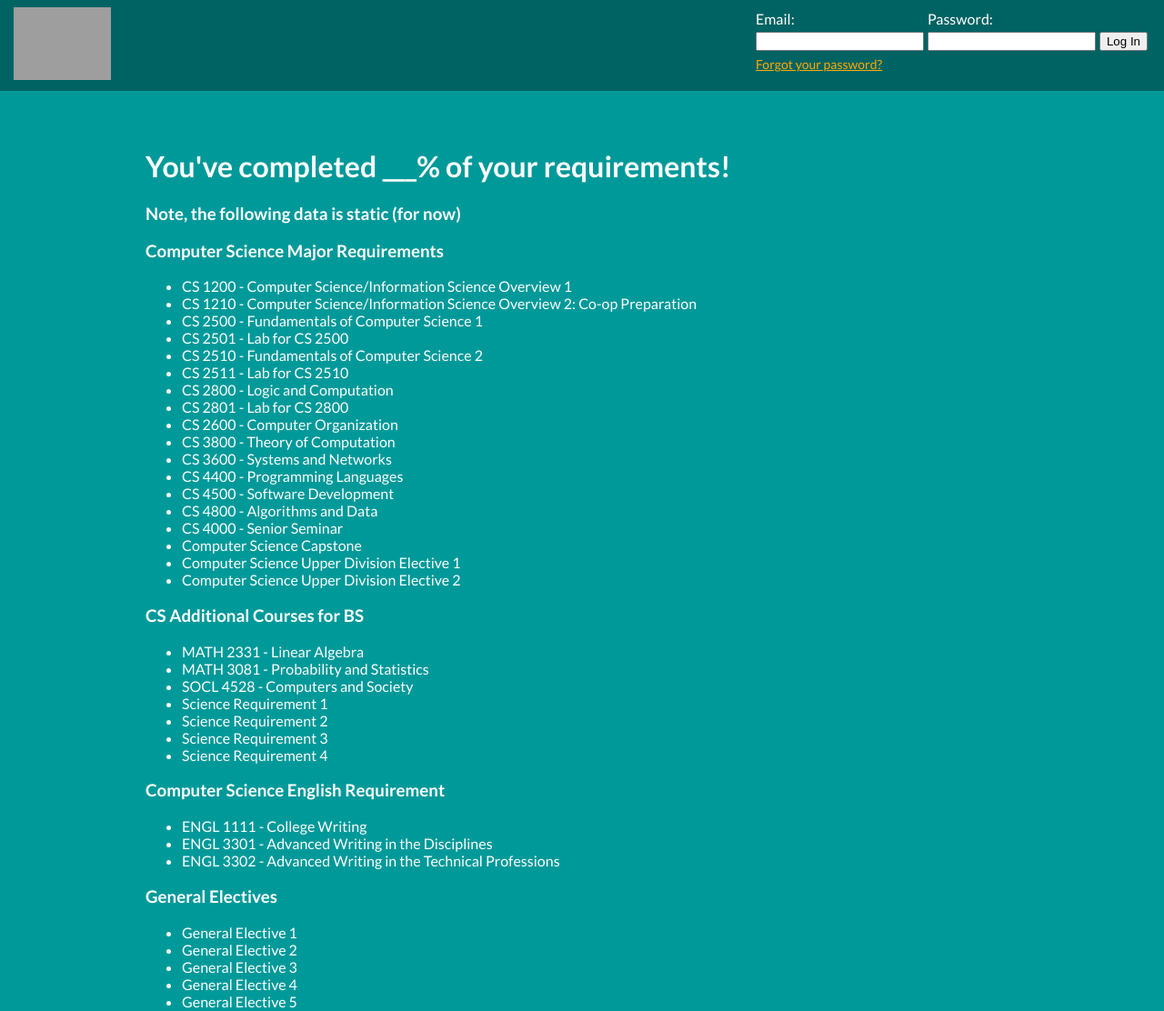
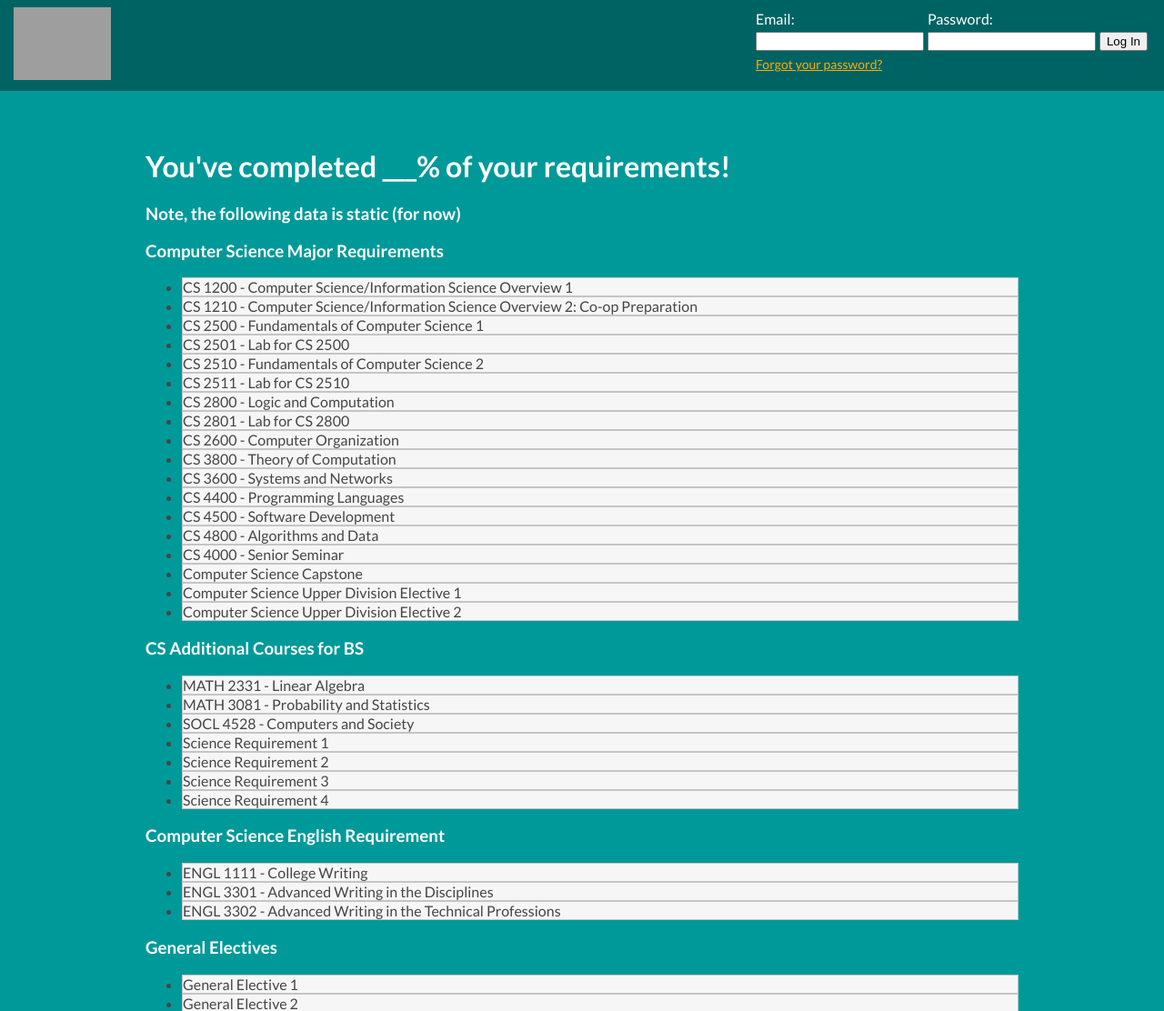
Before and after one commit to joshcaron/PrereqMe-Original, a PHP site: template application/views/dashboard/index.php in a window 1280 px wide. Shown: the top 1112 px of the page at 91% size. Run offline with PHP 8.4, Linux system fonts and the light colour scheme; the template is opened without the code that fills it, so the values that code supplies are empty; some libraries are stand-ins or nearby versions; grey boxes are pictures that could not be loaded.

Commit message:
add degree audit

```diff
--- a/application/views/dashboard/index.php
+++ b/application/views/dashboard/index.php
@@ -8,78 +8,78 @@
     <h3>Computer Science Major Requirements</h3>
     <div>
         <ul>
-            <li>CS 1200 - Computer Science/Information Science Overview 1</li>
-            <li>CS 1210 - Computer Science/Information Science Overview 2: Co-op Preparation</li>
-            <li>CS 2500 - Fundamentals of Computer Science 1</li>
-            <li>CS 2501 - Lab for CS 2500</li>
-            <li>CS 2510 - Fundamentals of Computer Science 2</li>
-            <li>CS 2511 - Lab for CS 2510</li>
-            <li>CS 2800 - Logic and Computation</li>
-            <li>CS 2801 - Lab for CS 2800</li>
-            <li>CS 2600 - Computer Organization</li>
-            <li>CS 3800 - Theory of Computation</li>
-            <li>CS 3600 - Systems and Networks</li>
-            <li>CS 4400 - Programming Languages</li>
-            <li>CS 4500 - Software Development</li>
-            <li>CS 4800 - Algorithms and Data</li>
-            <li>CS 4000 - Senior Seminar</li>
-            <li>Computer Science Capstone</li>
-            <li>Computer Science Upper Division Elective 1</li>
-            <li>Computer Science Upper Division Elective 2</li>
+            <li class="ui-state-default">CS 1200 - Computer Science/Information Science Overview 1</li>
+            <li class="ui-state-default">CS 1210 - Computer Science/Information Science Overview 2: Co-op Preparation</li>
+            <li class="ui-state-default">CS 2500 - Fundamentals of Computer Science 1</li>
+            <li class="ui-state-default">CS 2501 - Lab for CS 2500</li>
+            <li class="ui-state-default">CS 2510 - Fundamentals of Computer Science 2</li>
+            <li class="ui-state-default">CS 2511 - Lab for CS 2510</li>
+            <li class="ui-state-default">CS 2800 - Logic and Computation</li>
+            <li class="ui-state-default">CS 2801 - Lab for CS 2800</li>
+            <li class="ui-state-default">CS 2600 - Computer Organization</li>
+            <li class="ui-state-default">CS 3800 - Theory of Computation</li>
+            <li class="ui-state-default">CS 3600 - Systems and Networks</li>
+            <li class="ui-state-default">CS 4400 - Programming Languages</li>
+            <li class="ui-state-default">CS 4500 - Software Development</li>
+            <li class="ui-state-default">CS 4800 - Algorithms and Data</li>
+            <li class="ui-state-default">CS 4000 - Senior Seminar</li>
+            <li class="ui-state-default">Computer Science Capstone</li>
+            <li class="ui-state-default">Computer Science Upper Division Elective 1</li>
+            <li class="ui-state-default">Computer Science Upper Division Elective 2</li>
         </ul>
     </div>
 
     <h3>CS Additional Courses for BS</h3>
     <div>
         <ul>
-            <li>MATH 2331 - Linear Algebra</li>
-            <li>MATH 3081 - Probability and Statistics</li>
-            <li>SOCL 4528 - Computers and Society</li>
-            <li>Science Requirement 1</li>
-            <li>Science Requirement 2</li>
-            <li>Science Requirement 3</li>
-            <li>Science Requirement 4</li>
+            <li class="ui-state-default">MATH 2331 - Linear Algebra</li>
+            <li class="ui-state-default">MATH 3081 - Probability and Statistics</li>
+            <li class="ui-state-default">SOCL 4528 - Computers and Society</li>
+            <li class="ui-state-default">Science Requirement 1</li>
+            <li class="ui-state-default">Science Requirement 2</li>
+            <li class="ui-state-default">Science Requirement 3</li>
+            <li class="ui-state-default">Science Requirement 4</li>
         </ul>
     </div>
 
     <h3>Computer Science English Requirement</h3>
     <div>
         <ul>
-            <li>ENGL 1111 - College Writing</li>
-            <li>ENGL 3301 - Advanced Writing in the Disciplines</li>
-            <li>ENGL 3302 - Advanced Writing in the Technical Professions</li>
+            <li class="ui-state-default">ENGL 1111 - College Writing</li>
+            <li class="ui-state-default">ENGL 3301 - Advanced Writing in the Disciplines</li>
+            <li class="ui-state-default">ENGL 3302 - Advanced Writing in the Technical Professions</li>
         </ul>
     </div>
 
     <h3>General Electives</h3>
     <div>
         <ul>
-            <li>General Elective 1</li>
-            <li>General Elective 2</li>
-            <li>General Elective 3</li>
-            <li>General Elective 4</li>
-            <li>General Elective 5</li>
-            <li>General Elective 6</li>
-            <li>General Elective 7</li>
-            <li>General Elective 8</li>
+            <li class="ui-state-default">General Elective 1</li>
+            <li class="ui-state-default">General Elective 2</li>
+            <li class="ui-state-default">General Elective 3</li>
+            <li class="ui-state-default">General Elective 4</li>
+            <li class="ui-state-default">General Elective 5</li>
+            <li class="ui-state-default">General Elective 6</li>
+            <li class="ui-state-default">General Elective 7</li>
+            <li class="ui-state-default">General Elective 8</li>
         </ul>
     </div>
 
     <h3>NU Core</h3>
     <div>
         <ul>
-            <li>College Writing</li>
-            <li>Arts and Humanities Level 1</li>
-            <li>Social Science Level 1</li>
-            <li>Science/Technology Level 1</li>
-            <li>Comparative Study of Cultures</li>
-            <li>Analytical Math Level 1</li>
-            <li>Writing Intensive</li>
-            <li>Level 2 Elective</li>
-            <li>Capstone / Writing Intensive II</li>
-            <li>Experiential Learning</li>
-            <li>Cooperative Education</li>
-            <li>General Electives</li>
+            <li class="ui-state-default">College Writing</li>
+            <li class="ui-state-default">Arts and Humanities Level 1</li>
+            <li class="ui-state-default">Social Science Level 1</li>
+            <li class="ui-state-default">Science/Technology Level 1</li>
+            <li class="ui-state-default">Comparative Study of Cultures</li>
+            <li class="ui-state-default">Analytical Math Level 1</li>
+            <li class="ui-state-default">Writing Intensive</li>
+            <li class="ui-state-default">Level 2 Elective</li>
+            <li class="ui-state-default">Capstone / Writing Intensive II</li>
+            <li class="ui-state-default">Experiential Learning</li>
+            <li class="ui-state-default">Cooperative Education</li>
+            <li class="ui-state-default">General Electives</li>
         </ul>
     </div>
 </div>
```
